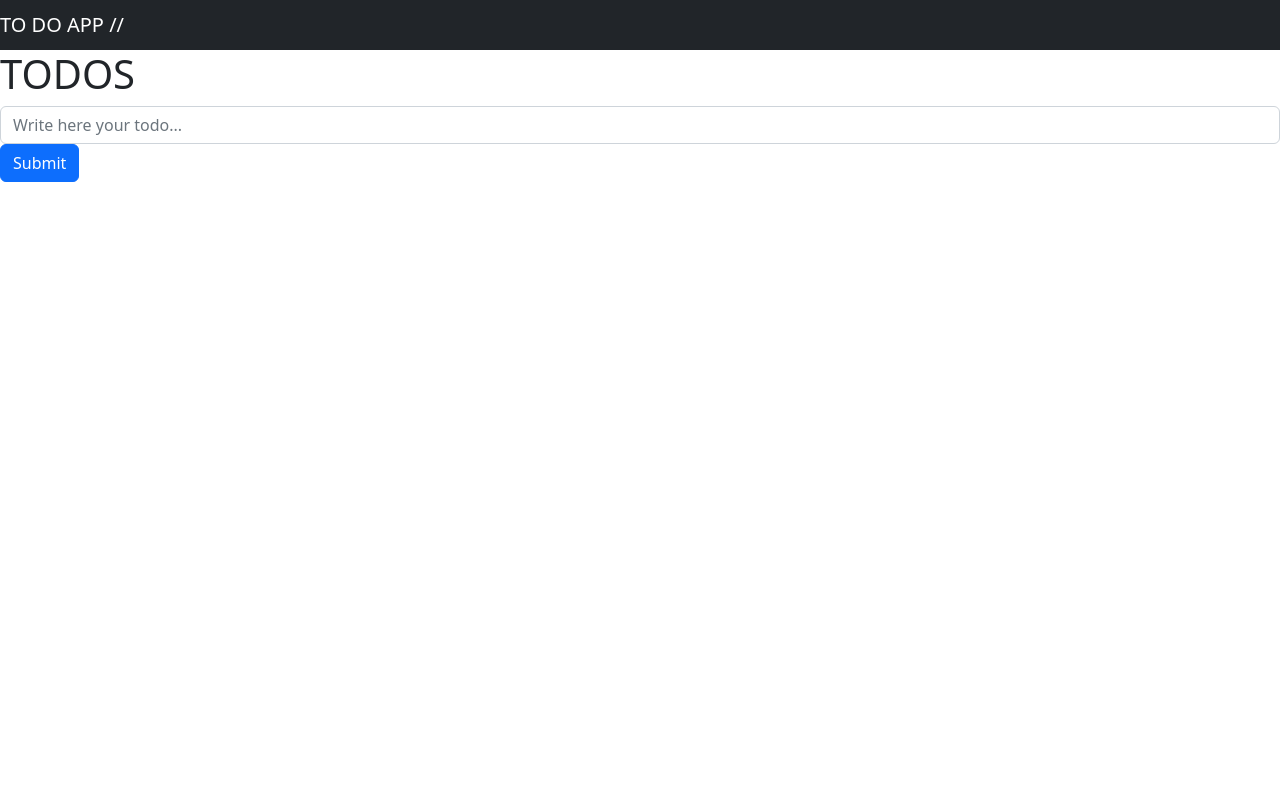
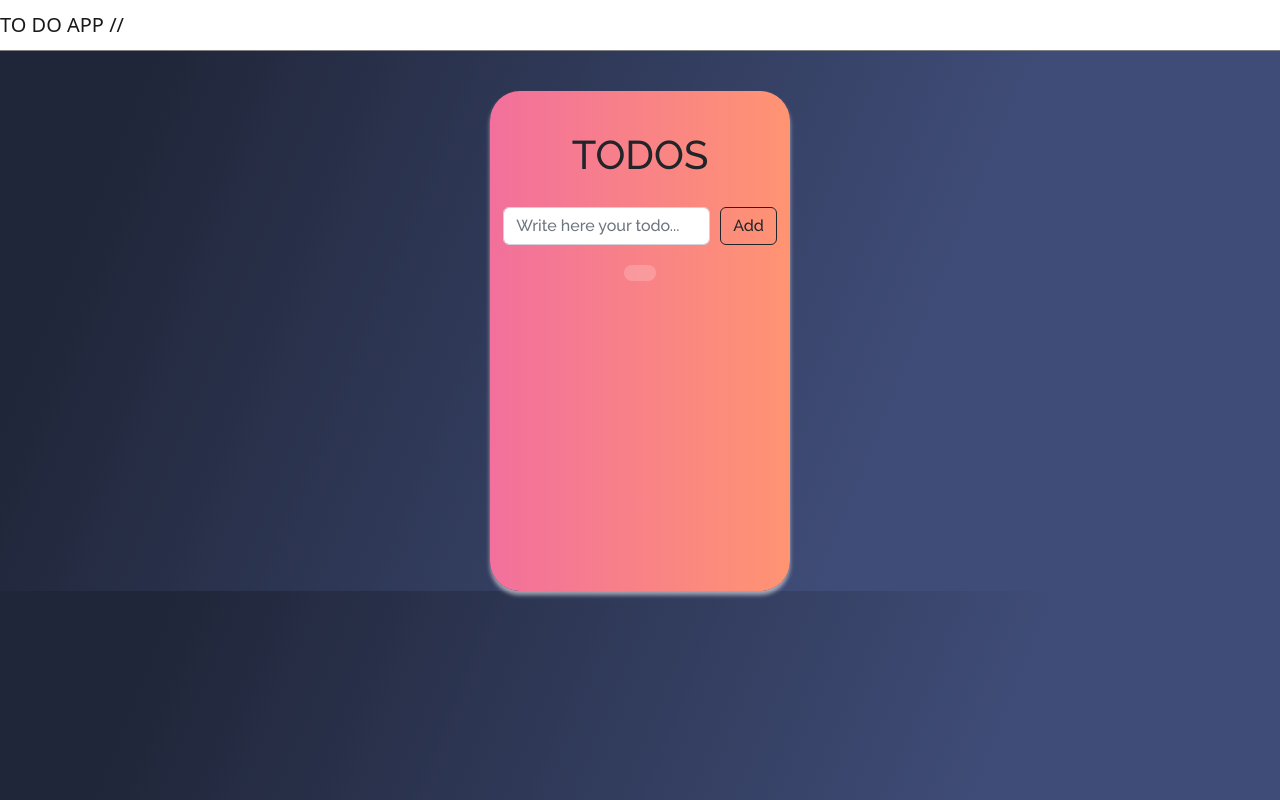
Before and after one commit to rivasbolinga/ToDo-React, a React (Create React App) app: page / in a window 1280 px wide. Built offline with nearby package versions, Linux system fonts and the light colour scheme.

Commit message:
Add some styling

```diff
--- a/public/index.html
+++ b/public/index.html
@@ -10,6 +10,9 @@
       content="Web site created using create-react-app"
     />
     <link rel="apple-touch-icon" href="%PUBLIC_URL%/logo192.png" />
+    <link rel="preconnect" href="https://fonts.googleapis.com">
+<link rel="preconnect" href="https://fonts.gstatic.com" crossorigin>
+<link href="https://fonts.googleapis.com/css2?family=Raleway:wght@500&family=Work+Sans:ital,wght@0,100;1,500&display=swap" rel="stylesheet">
     <!--
       manifest.json provides metadata used when your web app is installed on a
       user's mobile device or desktop. See https://developers.google.com/web/fundamentals/web-app-manifest/
--- a/src/App.css
+++ b/src/App.css
@@ -1,39 +1,73 @@
-.App {
-  text-align: center;
+* {
+  box-sizing: border-box;
+  margin: 0;
+  padding: 0;
 }
 
-.App-logo {
-  height: 40vmin;
-  pointer-events: none;
+body {
+  background: linear-gradient(112.1deg, rgb(32, 38, 57) 11.4%, rgb(63, 76, 119) 70.2%);
 }
 
-@media (prefers-reduced-motion: no-preference) {
-  .App-logo {
-    animation: App-logo-spin infinite 20s linear;
-  }
+.body {
+  display: flex;
+  justify-content: center;
 }
 
-.App-header {
-  background-color: #282c34;
-  min-height: 100vh;
+.main-container {
+  margin-top: 40px;
+  width: 300px;
+  background: linear-gradient(to right, rgb(242, 112, 156), rgb(255, 148, 114));
+  border-radius: 30px;
+  border: #000;
+  height: 500px;
+  box-shadow: 0 4px 4px rgba(255, 255, 255, 0.551);
   display: flex;
   flex-direction: column;
   align-items: center;
-  justify-content: center;
-  font-size: calc(10px + 2vmin);
-  color: white;
+  font-family: 'Raleway', sans-serif;
 }
 
-.App-link {
-  color: #61dafb;
+.title-text {
+  margin-top: 40px;
+  font-size: 40px;
 }
 
-@keyframes App-logo-spin {
-  from {
-    transform: rotate(0deg);
-  }
+.form-group {
+  margin-top: 20px;
+  display: flex;
+  gap: 10px;
+}
 
-  to {
-    transform: rotate(360deg);
-  }
+.form-control {
+  background: none;
+  border: 0.5px solid grey;
 }
+
+.todo-list {
+  margin-top: 20px;
+  background-color: rgba(255, 255, 255, 0.192);
+  list-style: none;
+  padding: 0;
+  border-radius: 20px;
+}
+
+.todo-item {
+  padding: 0;
+  list-style: none;
+}
+
+button {
+  border: none;
+  background: none;
+}
+
+input {
+  background: none;
+  border: none;
+}
+
+.navbar {
+  background-color: white;
+  width: 100%;
+  border-bottom: 1px solid grey;
+}
--- a/src/App.js
+++ b/src/App.js
@@ -12,17 +12,24 @@ function App() {
   const [editTodo, setEditTodo] = useState(null);
   return (
     <>
-      <Navbar />
+      <Navbar className="navbar" />
+      <div className="body">
+        <div className="main-container">
           <Title />
           <Form
             todos={todos}
             setTodos={setTodos}
           />
+          <div className="todo-list">
             <TodoList
+              className="todo-item"
               todos={todos}
               setTodos={setTodos}
               setEditTodo={setEditTodo}
             />
+          </div>
+        </div>
+      </div>
     </>
 
   );
--- a/src/components/Navbar.js
+++ b/src/components/Navbar.js
@@ -1,5 +1,5 @@
 const Navbar = () => (
-  <nav className="navbar navbar-dark bg-dark">
+  <nav className="navbar bg-body-tertiary">
     <span className="navbar-brand mb-0 h1">TO DO APP //</span>
   </nav>
 
--- a/src/components/form.js
+++ b/src/components/form.js
@@ -22,10 +22,10 @@ const Form = ({ todos, setTodos }) => {
           required
           onChange={(e) => setInput(e.target.value)}
         />
+        <button type="submit" className="btn btn-outline-dark">
+          Add
+        </button>
       </div>
-      <button type="submit" className="btn btn-primary">
-        Submit
-      </button>
     </form>
   );
 };
```
Lines whose indentation alone changed are shown as unchanged.
